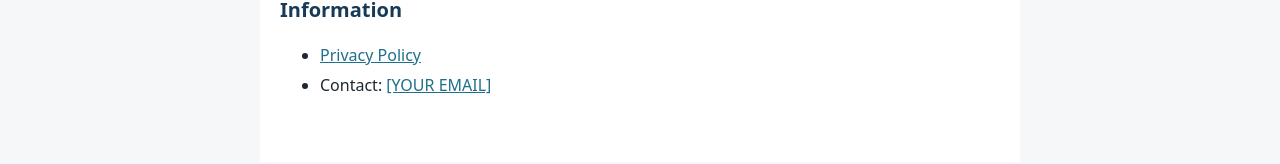
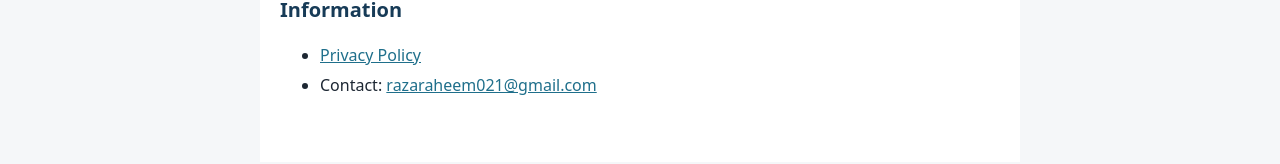
Before and after one commit to razaraheem021/catch-the-killer, a plain HTML site: page catch-the-killer/index.html in a window 1280 px wide. Shown: the part 554-718 px from the top of the page. Drawn offline with Linux system fonts and the light colour scheme.

Commit message:
Update contact email in the information section of index.html

```diff
--- a/catch-the-killer/index.html
+++ b/catch-the-killer/index.html
@@ -23,7 +23,7 @@
 <h2>Information</h2>
 <ul>
   <li><a href="privacy-policy.html">Privacy Policy</a></li>
-  <li>Contact: <a href="mailto:[YOUR EMAIL]">[YOUR EMAIL]</a></li>
+  <li>Contact: <a href="mailto:razaraheem021@gmail.com">razaraheem021@gmail.com</a></li>
 </ul>
 </main>
 <footer><a href="./">Home</a> · <a href="privacy-policy.html">Privacy Policy</a></footer>
```
